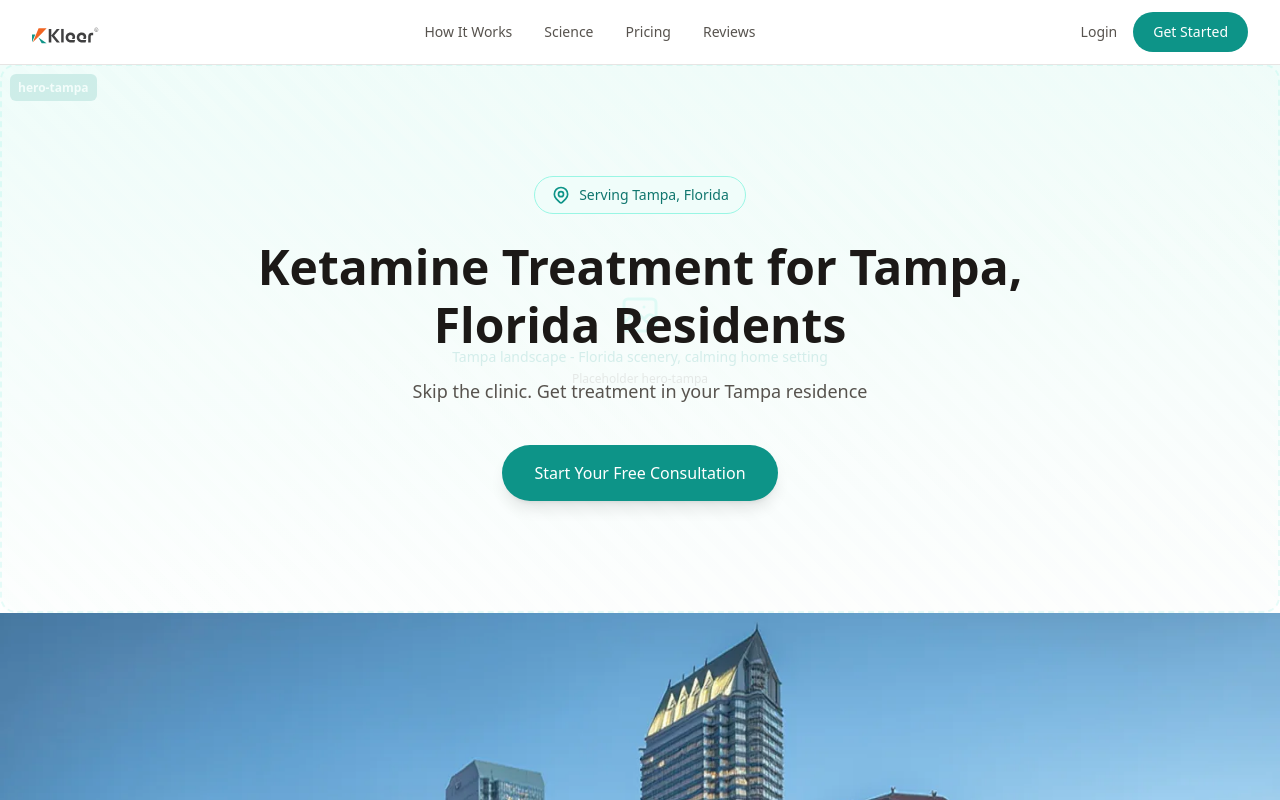
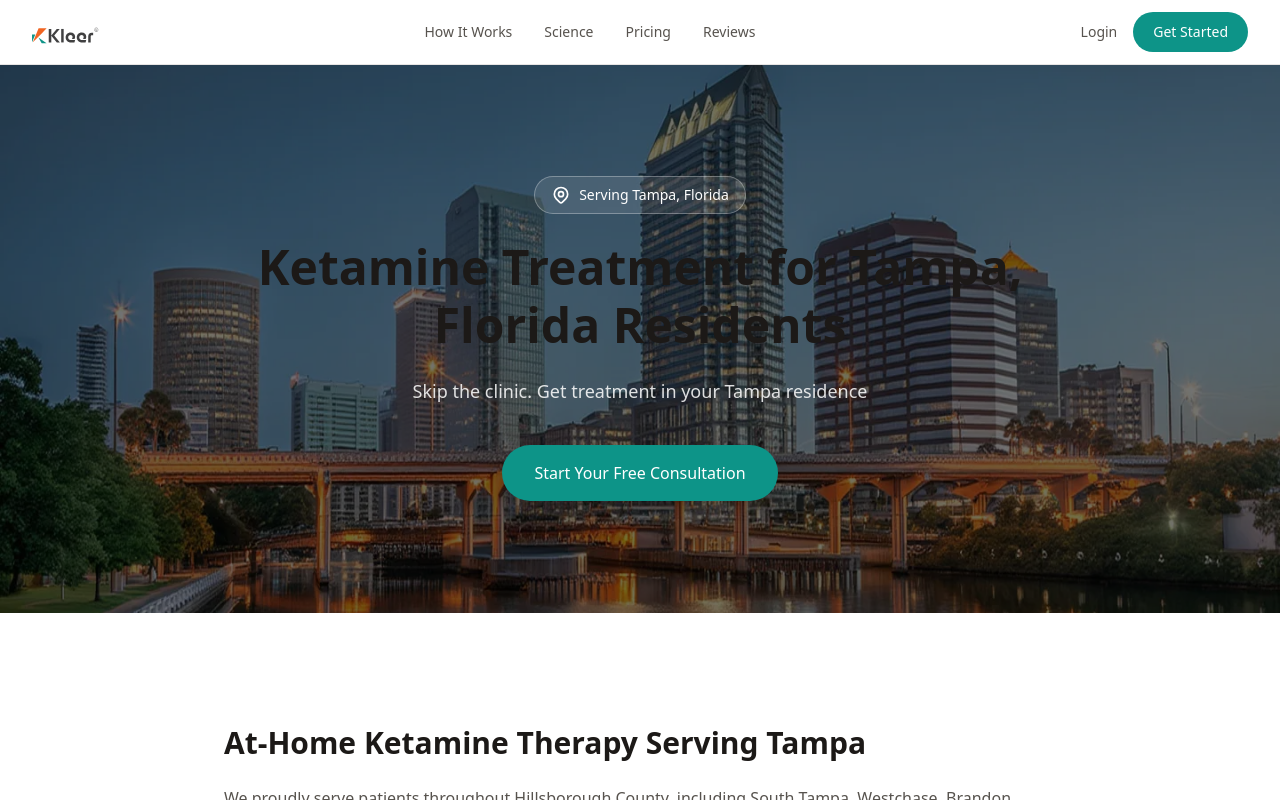
Before and after one commit to the-practice/klear, a Next.js app: page /ketamine-treatment-tampa-florida in a window 1280 px wide. Shown: the top 800 px of the page. Built offline with nearby package versions, Linux system fonts and the light colour scheme.

Commit message:
feat: enhance CityLandingPage with Tampa-specific imagery and styling

```diff
--- a/src/components/city-landing-page/CityLandingPage.tsx
+++ b/src/components/city-landing-page/CityLandingPage.tsx
@@ -9,6 +9,7 @@ interface CityLandingPageProps {
 
 export function CityLandingPage({ city }: CityLandingPageProps) {
   const { name, county, neighborhoods, subheadline, localContext, testimonial, nearbyCities } = city;
+  const isTampa = city.slug === "tampa";
 
   const conditions = [
     {
@@ -119,6 +120,19 @@ export function CityLandingPage({ city }: CityLandingPageProps) {
     <div className="pt-16">
       {/* Hero Section */}
       <section className="py-20 lg:py-28 gradient-hero relative overflow-hidden">
+        {isTampa ? (
+          <>
+            <Image
+              src="/tampa.webp"
+              alt={`${name} skyline background`}
+              fill
+              className="object-cover"
+              sizes="100vw"
+              priority
+            />
+            <div className="absolute inset-0 bg-black/55" />
+          </>
+        ) : (
           <div className="absolute inset-0 opacity-15">
             <ImagePlaceholder
               id={`hero-${city.slug}`}
@@ -127,19 +141,33 @@ export function CityLandingPage({ city }: CityLandingPageProps) {
               className="w-full h-full rounded-none border-0"
             />
           </div>
+        )}
         <div className="mx-auto max-w-7xl px-4 sm:px-6 lg:px-8 relative z-10">
           <div className="max-w-3xl mx-auto text-center animate-fade-in">
-            <div className="inline-flex items-center gap-2 px-4 py-2 rounded-full bg-[var(--klear-primary-50)] border border-[var(--klear-primary-200)] mb-6">
-              <svg className="w-5 h-5 text-[var(--klear-primary-600)]" fill="none" viewBox="0 0 24 24" stroke="currentColor">
+            <div
+              className={`inline-flex items-center gap-2 px-4 py-2 rounded-full mb-6 ${
+                isTampa
+                  ? "bg-white/10 border border-white/30 text-white"
+                  : "bg-[var(--klear-primary-50)] border border-[var(--klear-primary-200)]"
+              }`}
+            >
+              <svg
+                className={`w-5 h-5 ${isTampa ? "text-white" : "text-[var(--klear-primary-600)]"}`}
+                fill="none"
+                viewBox="0 0 24 24"
+                stroke="currentColor"
+              >
                 <path strokeLinecap="round" strokeLinejoin="round" strokeWidth={2} d="M17.657 16.657L13.414 20.9a1.998 1.998 0 01-2.827 0l-4.244-4.243a8 8 0 1111.314 0z" />
                 <path strokeLinecap="round" strokeLinejoin="round" strokeWidth={2} d="M15 11a3 3 0 11-6 0 3 3 0 016 0z" />
               </svg>
-              <span className="text-sm font-medium text-[var(--klear-primary-700)]">Serving {name}, Florida</span>
+              <span className={`text-sm font-medium ${isTampa ? "text-white" : "text-[var(--klear-primary-700)]"}`}>
+                Serving {name}, Florida
+              </span>
             </div>
-            <h1 className="text-4xl sm:text-5xl font-bold text-[var(--klear-neutral-900)]">
+            <h1 className={`text-4xl sm:text-5xl font-bold ${isTampa ? "text-white" : "text-[var(--klear-neutral-900)]"}`}>
               Ketamine Treatment for {name}, Florida Residents
             </h1>
-            <p className="mt-6 text-lg text-[var(--klear-neutral-600)]">
+            <p className={`mt-6 text-lg ${isTampa ? "text-white/85" : "text-[var(--klear-neutral-600)]"}`}>
               {subheadline}
             </p>
             <div className="mt-10">
@@ -155,27 +183,16 @@ export function CityLandingPage({ city }: CityLandingPageProps) {
       </section>
 
       {/* Scenic Banner Image */}
+      {!isTampa && (
         <section className="relative w-full">
-        {city.slug === 'tampa' ? (
-          <div className="relative w-full h-[400px] md:h-[500px] lg:h-[600px]">
-            <Image
-              src="/tampa.webp"
-              alt={`${name} scenic view - Florida landscape`}
-              fill
-              className="object-cover"
-              sizes="100vw"
-              priority
-            />
-          </div>
-        ) : (
           <ImagePlaceholder
             id={`banner-${city.slug}`}
             aspectRatio="wide"
             description={`${name} scenic view - Florida landscape or comfortable home setting`}
             className="w-full rounded-none border-0"
           />
+        </section>
       )}
-      </section>
 
       {/* Local Context Section - CRITICAL FOR SEO */}
       <section className="py-20 lg:py-28 bg-white">
```
Lines whose indentation alone changed are shown as unchanged.
